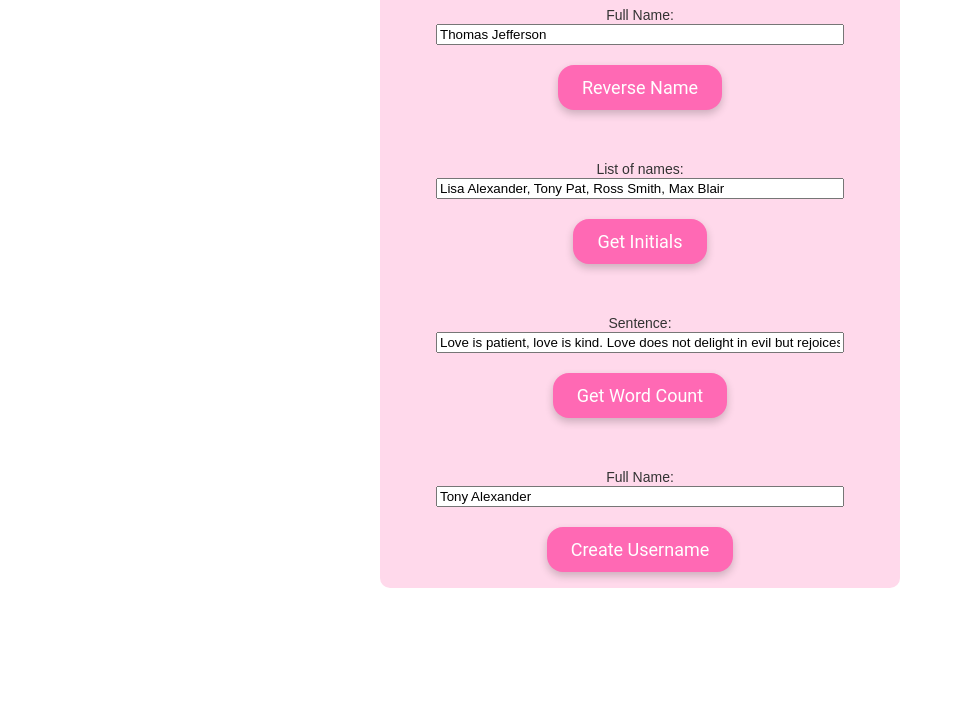
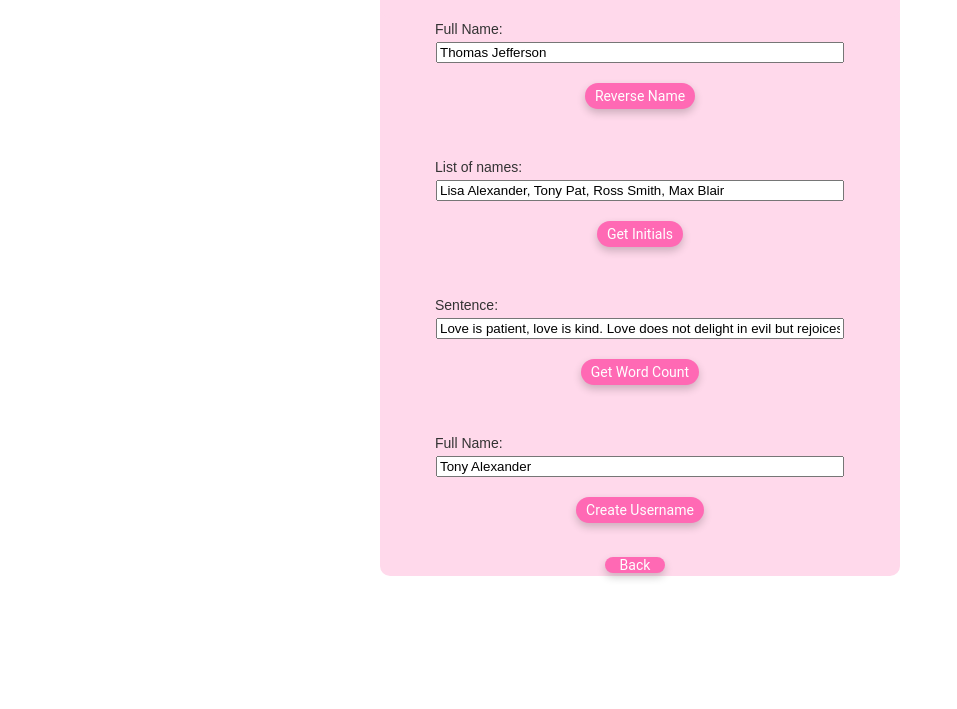
Before and after one commit to mccormickal/JavaScript-Basic-Problems, a plain HTML site: page htmlFiles/stringFun.html in a window 1280 px wide. Shown: the part 91-800 px from the top of the page, without its empty margins (0-957 px from the left). Drawn offline with Linux system fonts and the light colour scheme; files that its build step writes are made by us from their sources.

Commit message:
Edit String buttons

```diff
--- a/htmlFiles/stringFun.html
+++ b/htmlFiles/stringFun.html
@@ -1,45 +1,49 @@
 <!DOCTYPE html>
 <html>
     <head>
-        <link rel="stylesheet" href="styles.css">
+        <link rel="stylesheet" href="../styles.css">
         <title>String fun!</title>
     </head>
 
     <body>
         <div>
-            <h1>String fun!</h1>
+            <div class="header">
+                <h1>String fun!</h1>
+            </div>
 
             <form id="form">
-                <label>Full Name:</label>
-                <br><input id="fullName" name="fullName" value="Thomas Jefferson">
-                <br><button type="button" onclick="reverseName()">Reverse Name</button>
+                <label class="stringLabel">Full Name:</label>
+                <input id="fullName" name="fullName" value="Thomas Jefferson">
+                <br><button id="stringButton" type="button" onclick="reverseName()">Reverse Name</button>
                 <p id="reversedNames"></p>
 
                 <br><br>
-                <label>List of names:</label>
-                <br><input id="nameList" name="nameList" value="Lisa Alexander, Tony Pat, Ross Smith, Max Blair">
-                <br><button type="button" onclick="getInitialList()">Get Initials</button>
+                <label class="stringLabel">List of names:</label>
+                <input id="nameList" name="nameList" value="Lisa Alexander, Tony Pat, Ross Smith, Max Blair">
+                <br><button id="stringButton" type="button" onclick="getInitialList()">Get Initials</button>
                 <p id="initialList"></p>
 
                 <br><br>
-                <label>Sentence:</label>
-                <br><input id="sentence" name="sentence" value="Love is patient, love is kind. Love does not delight in evil but rejoices with the truth.">
-                <br><button type="button" onclick="wordCount()">Get Word Count</button>
+                <label class="stringLabel">Sentence:</label>
+                <input id="sentence" name="sentence" value="Love is patient, love is kind. Love does not delight in evil but rejoices with the truth.">
+                <br><button id="stringButton" type="button" onclick="wordCount()">Get Word Count</button>
                 <p id="countOfWords"></p>
 
                 <br><br>
-                <label>Full Name:</label>
-                <br><input id="userFullName" name="userFullName" value="Tony Alexander">
-                <br><button type="button" onclick="createUsername()">Create Username</button>
+                <label class="stringLabel">Full Name:</label>
+                <input id="userFullName" name="userFullName" value="Tony Alexander">
+                <br><button id="stringButton" type="button" onclick="createUsername()">Create Username</button>
                 <p id="createdUsername"></p>
             </form>
+
+            <button id="backButton">Back</button>
         </div>
 
         <p id="output"></p>
 
-        <button id="backButton">Back</button>
 
-        <script src="stringFun.js"></script>
+
+        <script src="../jsfiles/stringFun.js"></script>
         <script src="../jsFiles/backButton.js"></script>
 
     </body>
--- a/styles.css
+++ b/styles.css
@@ -70,7 +70,14 @@ button {
 }
 
 #backButton {
-    padding: 6px 12px;
+    padding: 0px 15px;
+    margin-right: 10px;
+    font-size: 14px;
+}
+
+#stringButton {
+    padding: 5px 10px;
+    font-size: 14px;
 }
 
 button:hover {
@@ -99,3 +106,16 @@ p {
 input {
     width: 400px;
 }
+
+
+/* stringFun styles*/
+#form {
+    margin-top: 100px;
+}
+
+.stringLabel {
+    display: block;
+    text-align: left;
+    margin-left: 45px;
+    padding-bottom: 5px;
+}
```
